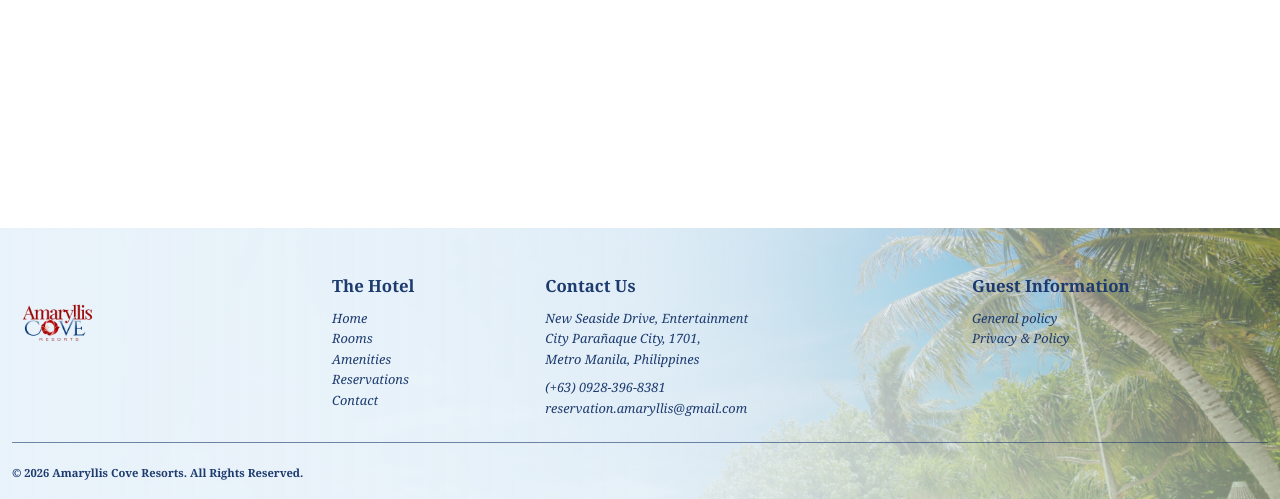
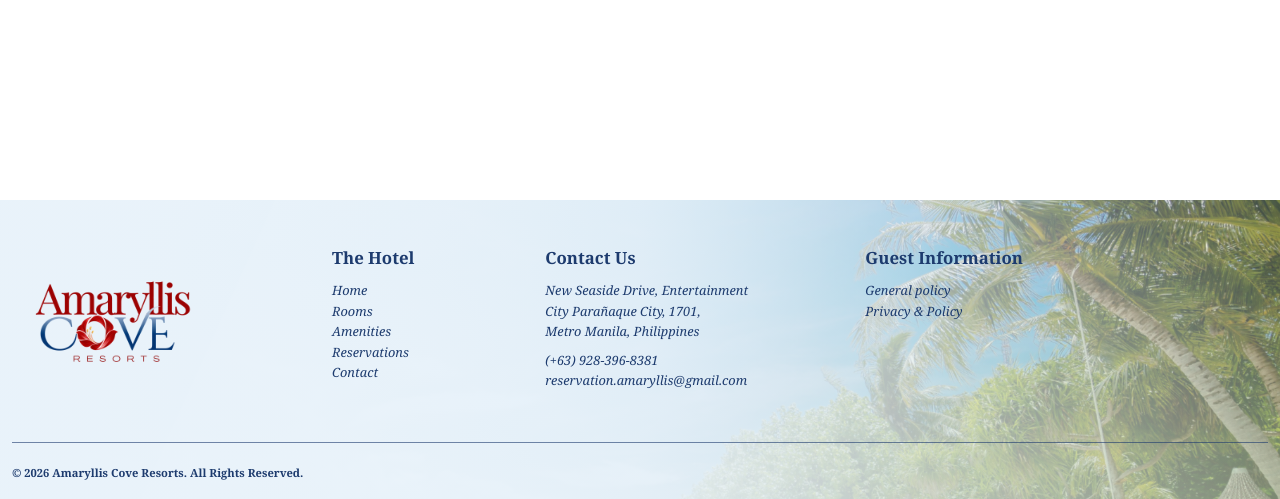
Before and after one commit to paopaoo09/risorts_world, a Laravel app: page /footer in a window 1280 px wide. Shown: the part 301-800 px from the top of the page. Run offline with Laravel 12, Linux system fonts and the light colour scheme; style sheets or scripts are compiled from the project's sources; parts of the project's set-up code (start-up, migrations or seed data) failed here and were passed over; some libraries are stand-ins or nearby versions.

Commit message:
footerupdated

```diff
--- a/resources/css/app.css
+++ b/resources/css/app.css
@@ -9,7 +9,9 @@
     --acr-navy: #1d3b6e;
     position: relative;
     color: var(--acr-navy);
+    overflow-x: hidden;
     font-family: "Georgia", "Times New Roman", serif;
+    background-color: #e8f2fa;
     background:
         linear-gradient(
             90deg,
@@ -17,11 +19,14 @@
             rgba(232, 242, 250, 0.85) 50%,
             rgba(232, 242, 250, 0.25) 100%
         ),
-        url("/images/footerbg.png") center / cover no-repeat;
+        url("/public/images/footerbg.png") center / cover no-repeat;
 }
-
 .acr-footer-logo {
-    max-height: 90px;
+    display: block;
+    width: 200px;
+    max-width: 100%;
+    height: auto;
+    margin-top: -30px;
 }
 
 .acr-footer-title {
@@ -38,6 +43,7 @@
     line-height: 1.6;
     color: var(--acr-navy);
     text-decoration: none;
+    overflow-wrap: anywhere;
 }
 
 .acr-footer-list a:hover {
@@ -55,3 +61,15 @@
     font-weight: 700;
     color: var(--acr-navy);
 }
+
+/* ---------- Mobile ng footer---------- */
+@media (max-width: 767.98px) {
+    .acr-footer {
+        background-image: url("/public/images/footerbg.png");
+        background-position: center no-repeat;
+    }
+    .acr-footer-logo {
+        width: 160px;
+        margin-top: 0;
+    }
+}
--- a/resources/views/components/footer/footer.blade.php
+++ b/resources/views/components/footer/footer.blade.php
@@ -1,8 +1,6 @@
 <footer class="acr-footer">
     <div class="container position-relative">
         <div class="row gy-4 pt-5 pb-4 align-items-start">
-
-            {{-- Logo --}}
             <div class="col-12 col-md-3 text-center text-md-start">
                 <a href="{{ url('/') }}">
                     <img src="{{ asset('images/amalogo.png') }}"
@@ -10,8 +8,6 @@
                          class="img-fluid acr-footer-logo">
                 </a>
             </div>
-
-            {{-- The Hotel --}}
             <div class="col-6 col-md-2">
                 <h5 class="acr-footer-title">The Hotel</h5>
                 <ul class="list-unstyled acr-footer-list mb-0">
@@ -22,9 +18,7 @@
                     <li><a href="{{ url('/contact') }}">Contact</a></li>
                 </ul>
             </div>
-
-            {{-- Contact Us --}}
-            <div class="col-6 col-md-4">
+            <div class="col-6 col-md-3">
                 <h5 class="acr-footer-title">Contact Us</h5>
                 <address class="acr-footer-list mb-2">
                     New Seaside Drive, Entertainment<br>
@@ -32,12 +26,10 @@
                     Metro Manila, Philippines
                 </address>
                 <p class="acr-footer-list mb-0">
-                    <a href="tel:+639285964381">(+63) 0928-396-8381</a><br>
+                    <a href="tel:+639285964381">(+63) 928-396-8381</a><br>
                     <a href="mailto:reservation.amaryllis@gmail.com">reservation.amaryllis@gmail.com</a>
                 </p>
             </div>
-
-            {{-- Guest Information --}}
             <div class="col-12 col-md-3">
                 <h5 class="acr-footer-title">Guest Information</h5>
                 <ul class="list-unstyled acr-footer-list mb-0">
```
Also changed, not shown: package-lock.json.
